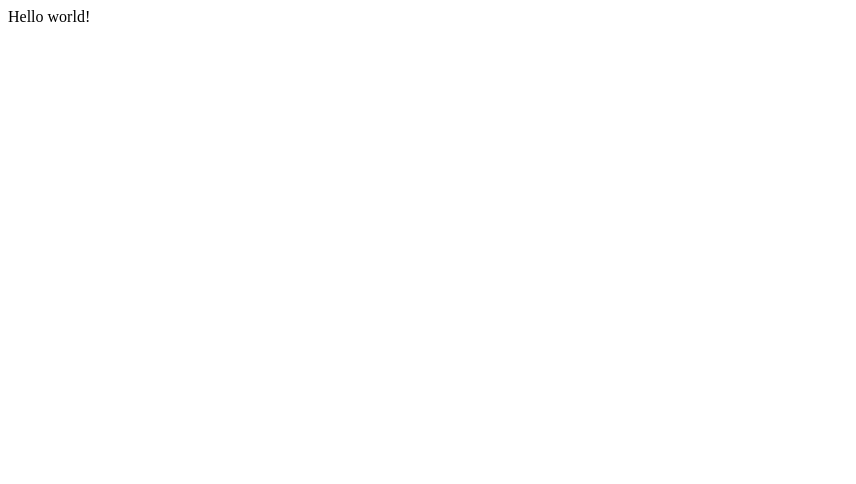
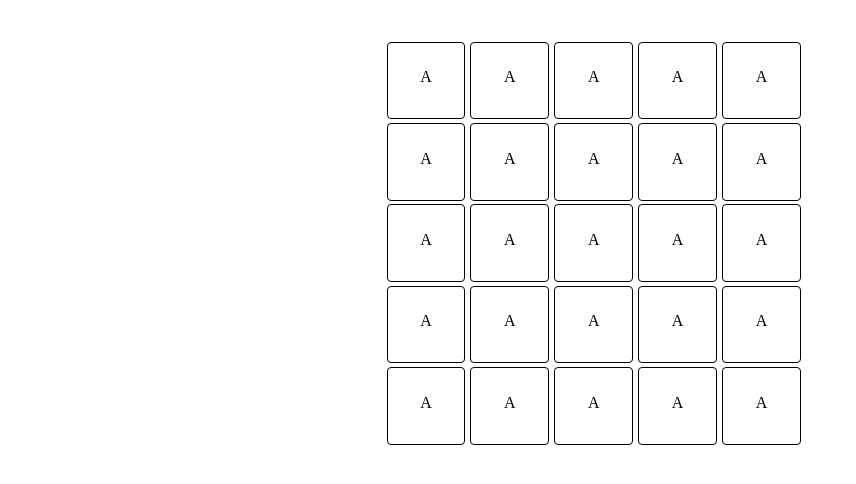
Before and after one commit to karyacoub/Wordordle, a React (Create React App) app: page / in a window 1280 px wide. Shown: the top 484 px of the page, without its empty margins (0-856 px from the left). Built offline with nearby package versions, Linux system fonts and the light colour scheme.

Commit message:
Create letter board

```diff
--- a/package.json
+++ b/package.json
@@ -14,6 +14,7 @@
     "react": "^18.2.0",
     "react-dom": "^18.2.0",
     "react-scripts": "^5.0.1",
+    "sass": "^1.57.1",
     "typescript": "^4.9.4",
     "web-vitals": "^2.1.4"
   },
--- /dev/null
+++ b/src/components/Letter.tsx
@@ -0,0 +1,7 @@
+import React from "react";
+
+export const Letter: React.FunctionComponent = () => {
+    return <div className="letter-container">
+        A
+    </div>;
+}
--- /dev/null
+++ b/src/components/LetterBoard.tsx
@@ -0,0 +1,21 @@
+import React from "react";
+import { Letter } from "./Letter";
+import { LETTER_COUNT } from "../models/Constants";
+
+export const LetterBoard: React.FunctionComponent = () => {
+    function renderLetterRow() {
+        return Array(LETTER_COUNT).fill(0).map(() => <Letter />);
+    }
+
+    function renderLetterBoard() {
+        return Array(LETTER_COUNT).fill(0).map(() => {
+            return <div className="letter-board__row">
+                {renderLetterRow()}
+            </div>;
+        });
+    }
+
+    return <div id="letter-board__container">
+        {renderLetterBoard()}
+    </div>;
+}
--- /dev/null
+++ b/src/components/Root.tsx
@@ -0,0 +1,8 @@
+import React from "react";
+import { LetterBoard } from "./LetterBoard";
+
+export const Root: React.FunctionComponent = () => {
+    return <div id="root__container">
+        <LetterBoard />
+    </div>
+};
--- a/src/index.tsx
+++ b/src/index.tsx
@@ -1,11 +1,13 @@
 import React from "react";
 import ReactDOM from "react-dom/client";
+import "./styles/base.scss"
+import { Root } from "./components/Root";
 
 const root = ReactDOM.createRoot(
   document.getElementById('root') as HTMLElement
 );
 root.render(
   <React.StrictMode>
-    <div>Hello world!</div>
+    <Root />
   </React.StrictMode>
 );
--- /dev/null
+++ b/src/models/Constants.ts
@@ -0,0 +1,3 @@
+import { LetterCount } from "./LetterCount";
+
+export const LETTER_COUNT: number = LetterCount.FIVE;
--- /dev/null
+++ b/src/models/LetterCount.ts
@@ -0,0 +1,5 @@
+export enum LetterCount {
+    FOUR = 4,
+    FIVE = 5,
+    SIX = 6,
+}
--- /dev/null
+++ b/src/styles/base.scss
@@ -0,0 +1,3 @@
+@use "./colors.scss";
+@use "./index.scss";
+@use "./letter-board.scss";
--- /dev/null
+++ b/src/styles/colors.ts
@@ -0,0 +1,3 @@
+export enum Colors {
+
+}
--- /dev/null
+++ b/src/styles/index.scss
@@ -0,0 +1,13 @@
+body, html {
+    margin: 0;
+    padding: 0;
+    width: 100%;
+    height: 100%;
+
+    #root, #root__container {
+        width: 100%;
+        height: 100%;
+        display: flex;
+        justify-content: center;
+    }
+}
--- /dev/null
+++ b/src/styles/letter-board.scss
@@ -0,0 +1,23 @@
+#letter-board__container {
+    display: flex;
+    flex-direction: column;
+    justify-content: center;
+    width: 40%;
+    height: 60%;
+
+    .letter-board__row {
+        width: 100%;
+        display: flex;
+        flex-direction: row;
+
+        .letter-container {
+            border: 1px solid black;
+            border-radius: 4px;
+            padding: 5%;
+            width: 5%;
+            height: 30%;
+            text-align: center;
+            margin: 1% 0.5% 1% 0.5%;
+        }
+    }
+}
```
Also changed, not shown: src/styles/colors.scss (added), 1 other file (tests, documents, lock files or other folders).
